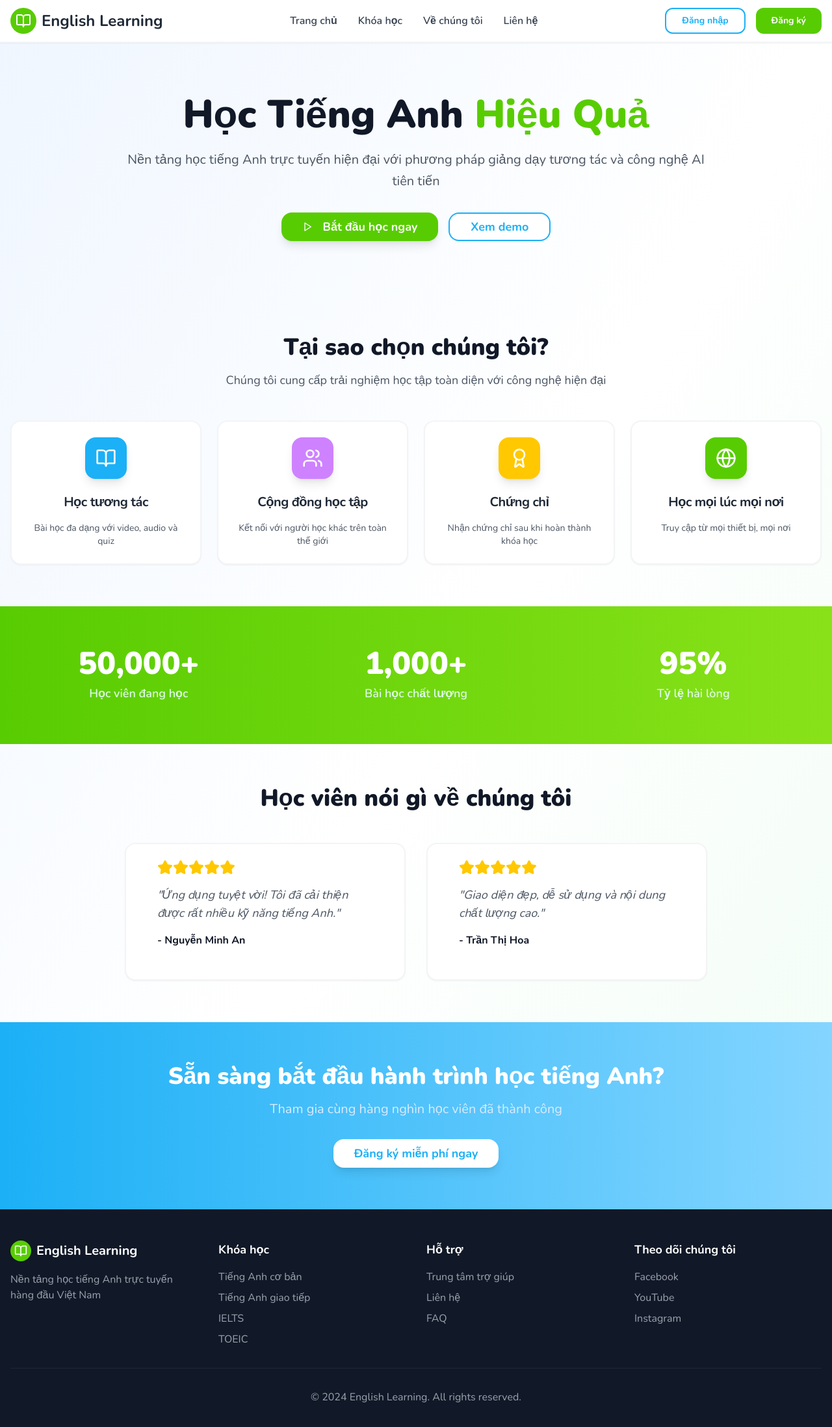
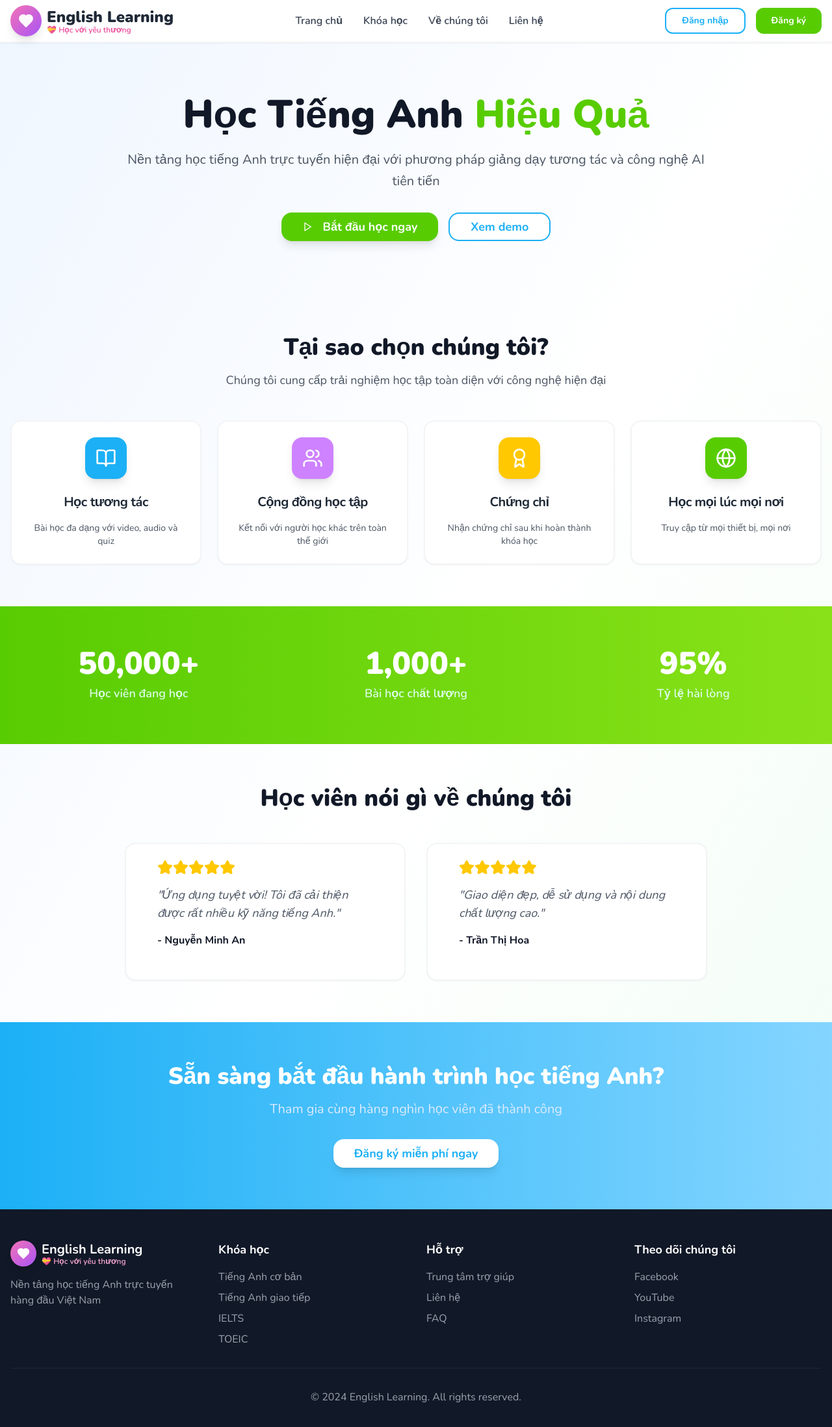
Before and after one commit to thuc0506/learning-english, a React (Vite) app: page / in a window 1280 px wide. Shown: the top 2196 px of the page at 65% size. Built offline with nearby package versions, Linux system fonts and the light colour scheme.

Commit message:
Change logo to be more friendly

```diff
--- a/src/components/Navigation.tsx
+++ b/src/components/Navigation.tsx
@@ -1,7 +1,7 @@
 
 import { useState } from "react";
 import { Button } from "@/components/ui/button";
-import { Menu, X, BookOpen } from "lucide-react";
+import { Menu, X, Heart } from "lucide-react";
 import AuthDialog from "./AuthDialog";
 
 const Navigation = () => {
@@ -21,10 +21,13 @@ const Navigation = () => {
           <div className="flex justify-between items-center h-16">
             {/* Logo */}
             <div className="flex items-center space-x-2">
-              <div className="w-10 h-10 bg-duolingo-green rounded-full flex items-center justify-center">
-                <BookOpen className="h-6 w-6 text-white" />
+              <div className="w-12 h-12 bg-gradient-to-br from-pink-400 to-purple-500 rounded-full flex items-center justify-center shadow-lg transform hover:scale-105 transition-transform duration-200">
+                <Heart className="h-6 w-6 text-white fill-white animate-pulse" />
               </div>
-              <span className="text-2xl font-bold text-gray-800 font-nunito">English Learning</span>
+              <div className="flex flex-col">
+                <span className="text-2xl font-black text-gray-800 font-nunito">English Learning</span>
+                <span className="text-xs text-pink-500 font-nunito font-semibold -mt-1">💝 Học với yêu thương</span>
+              </div>
             </div>
 
             {/* Desktop Menu */}
--- a/src/pages/Index.tsx
+++ b/src/pages/Index.tsx
@@ -1,7 +1,6 @@
-
 import { Button } from "@/components/ui/button";
 import { Card, CardContent, CardDescription, CardHeader, CardTitle } from "@/components/ui/card";
-import { BookOpen, Users, Award, Globe, Play, Star, CheckCircle } from "lucide-react";
+import { BookOpen, Users, Award, Globe, Play, Star, CheckCircle, Heart } from "lucide-react";
 import Navigation from "@/components/Navigation";
 
 const Index = () => {
@@ -176,10 +175,13 @@ const Index = () => {
           <div className="grid md:grid-cols-4 gap-8">
             <div>
               <div className="flex items-center space-x-2 mb-4">
-                <div className="w-8 h-8 bg-duolingo-green rounded-full flex items-center justify-center">
-                  <BookOpen className="h-5 w-5 text-white" />
+                <div className="w-10 h-10 bg-gradient-to-br from-pink-400 to-purple-500 rounded-full flex items-center justify-center shadow-lg">
+                  <Heart className="h-5 w-5 text-white fill-white" />
                 </div>
-                <h3 className="text-xl font-bold font-nunito">English Learning</h3>
+                <div className="flex flex-col">
+                  <h3 className="text-xl font-bold font-nunito">English Learning</h3>
+                  <span className="text-xs text-pink-300 font-nunito font-semibold -mt-1">💝 Học với yêu thương</span>
+                </div>
               </div>
               <p className="text-gray-400 font-nunito">
                 Nền tảng học tiếng Anh trực tuyến hàng đầu Việt Nam
```
